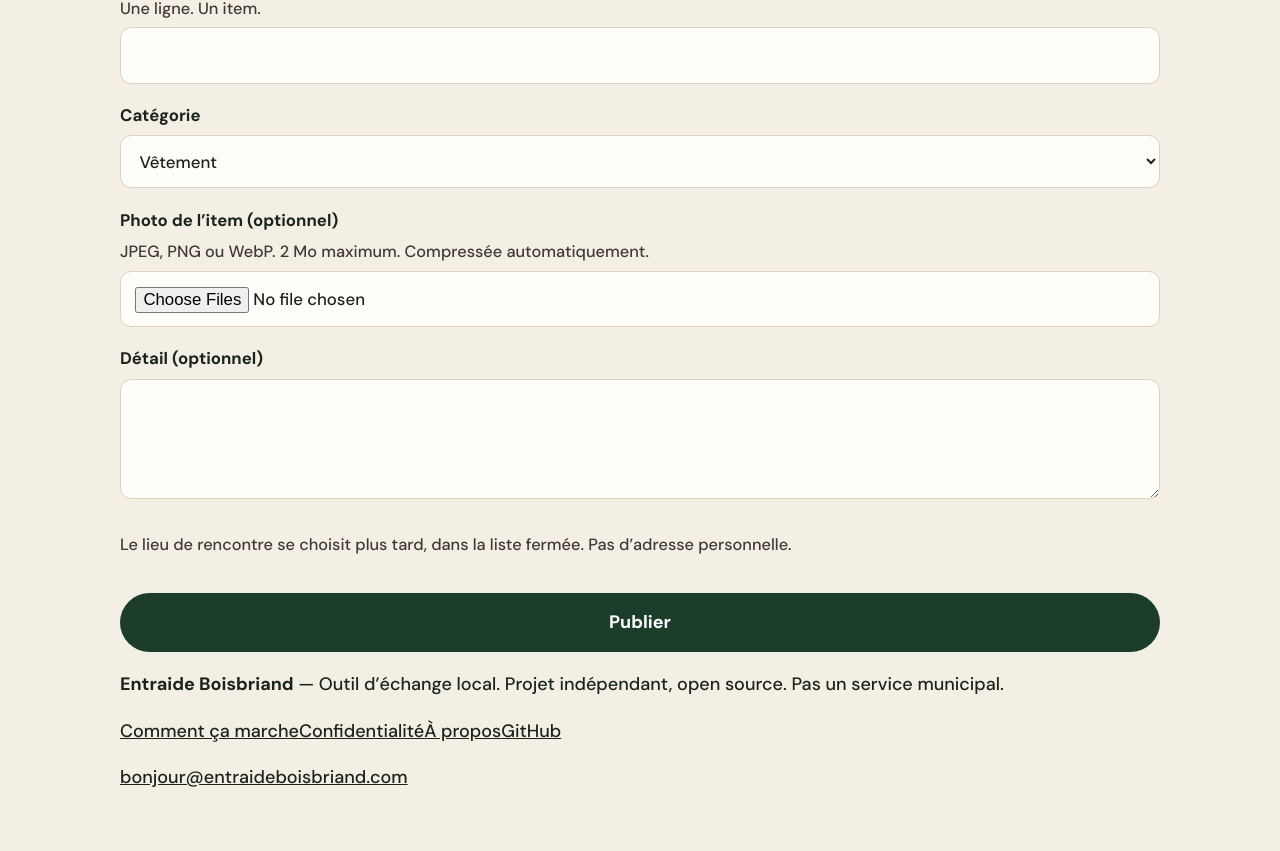
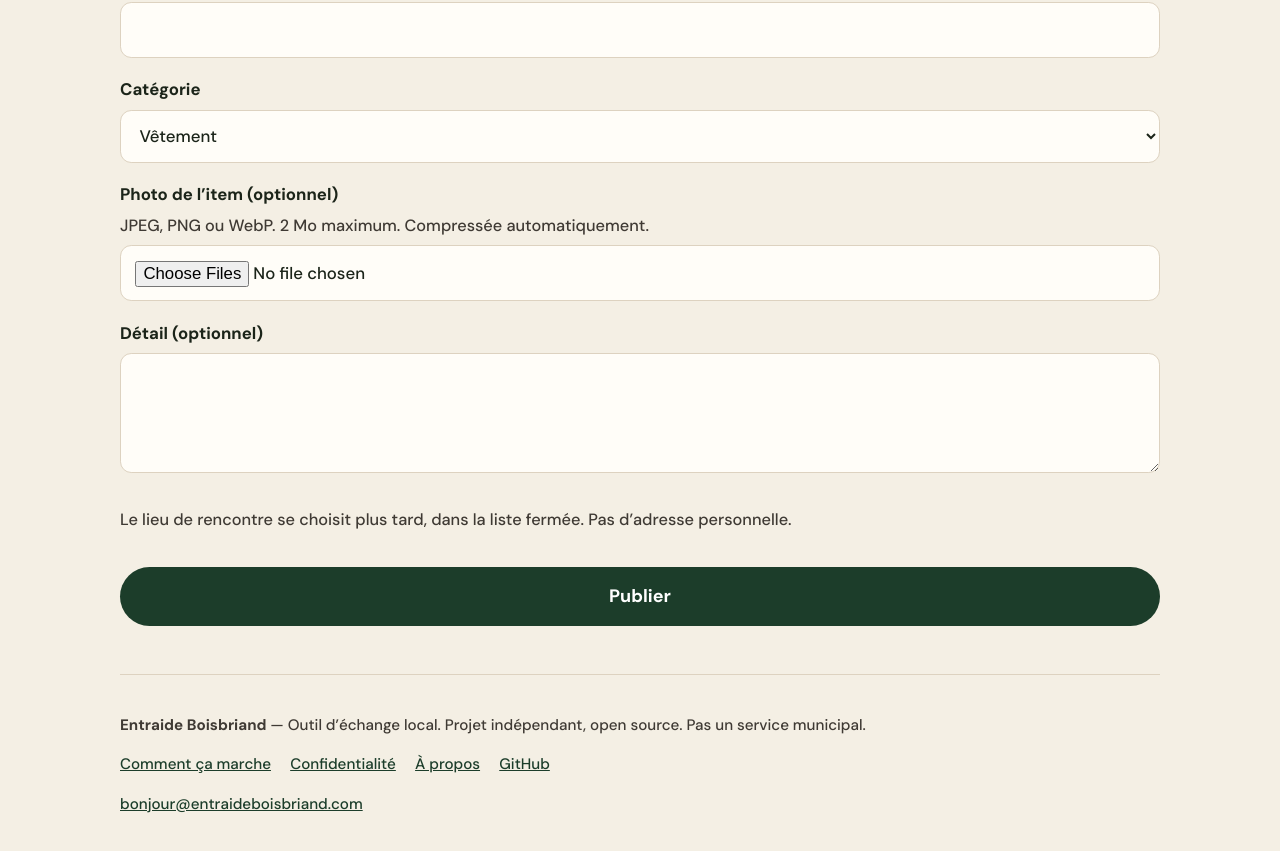
Before and after one commit to AlexyaSnow/boisbriand-entraide, a Next.js app: page /besoin in a window 1280 px wide. Shown: the part 259-1110 px from the top of the page. Built offline with nearby package versions, Linux system fonts and the light colour scheme; no server answers.

Commit message:
style: héros, grille cover, pied de page

```diff
--- a/app/globals.css
+++ b/app/globals.css
@@ -40,7 +40,23 @@ a { color: inherit; }
   justify-content: space-between;
   gap: 1rem;
   padding: 1.2rem 0 1.1rem;
-  margin-bottom: 2rem;
+  margin-bottom: 0.4rem;
+}
+
+.hero {
+  display: grid;
+  grid-template-columns: 1.35fr 0.65fr;
+  gap: 1.5rem;
+  align-items: center;
+  padding: 1.2rem 0 0.4rem;
+}
+@media (max-width: 800px) {
+  .hero { grid-template-columns: 1fr; }
+}
+.branche {
+  width: min(100%, 16rem);
+  justify-self: end;
+  opacity: 0.5;
 }
 
 .marque {
@@ -110,6 +126,9 @@ h1 {
   font-weight: 700;
   font-size: 1.05rem;
   color: var(--vert);
+  border-bottom: 3px solid var(--vert);
+  display: inline-block;
+  padding-bottom: 0.2rem;
 }
 
 .actions {
@@ -135,10 +154,11 @@ h1 {
 .btn-primary:hover { background: var(--vert-fonce); }
 
 .btn-ghost {
-  background: var(--vert);
-  color: #fff;
+  background: transparent;
+  color: var(--vert);
+  box-shadow: inset 0 0 0 2px var(--vert);
 }
-.btn-ghost:hover { background: var(--vert-fonce); }
+.btn-ghost:hover { background: #e7efe8; }
 
 h2 {
   font-size: 1.25rem;
@@ -227,13 +247,24 @@ h2 {
 
 .tuile .vignette {
   width: 100%;
-  height: 16rem;
+  height: 11rem;
   border-radius: 0;
-  object-fit: contain;
-  background: var(--blanc);
+  object-fit: cover;
+  background: var(--ligne);
 }
-
-.tuile-texte { padding: 0.9rem 1rem 1.1rem; }
+.tuile-texte { position: relative; padding: 0.9rem 5.5rem 1.1rem 1rem; }
+.badge {
+  position: absolute;
+  top: 0.9rem;
+  right: 0.9rem;
+  font-size: 0.75rem;
+  font-weight: 700;
+  background: var(--vert);
+  color: #fff;
+  border-radius: 999px;
+  padding: 0.2rem 0.6rem;
+}
+.badge.besoin { background: #5a3d1e; }
 
 .point { padding: 1.15rem 1.2rem; }
 
@@ -309,3 +340,28 @@ textarea { min-height: 7.5rem; resize: vertical; }
   padding: 1rem 1.15rem;
   font-weight: 600;
 }
+
+.pied {
+  margin-top: 3rem;
+  padding-top: 1.4rem;
+  border-top: 1px solid var(--ligne);
+  color: var(--muet);
+  font-size: 0.95rem;
+}
+.pied-liens {
+  display: flex;
+  flex-wrap: wrap;
+  gap: 0.9rem 1.2rem;
+}
+.pied a { color: var(--vert); }
+
+.page-simple {
+  max-width: 40rem;
+}
+.page-simple h1 { max-width: none; font-size: clamp(1.8rem, 4vw, 2.4rem); }
+.page-simple p { color: var(--muet); }
+.etapes {
+  padding-left: 1.2rem;
+  color: var(--muet);
+}
+.etapes li { margin: 0 0 0.9rem; }
```
